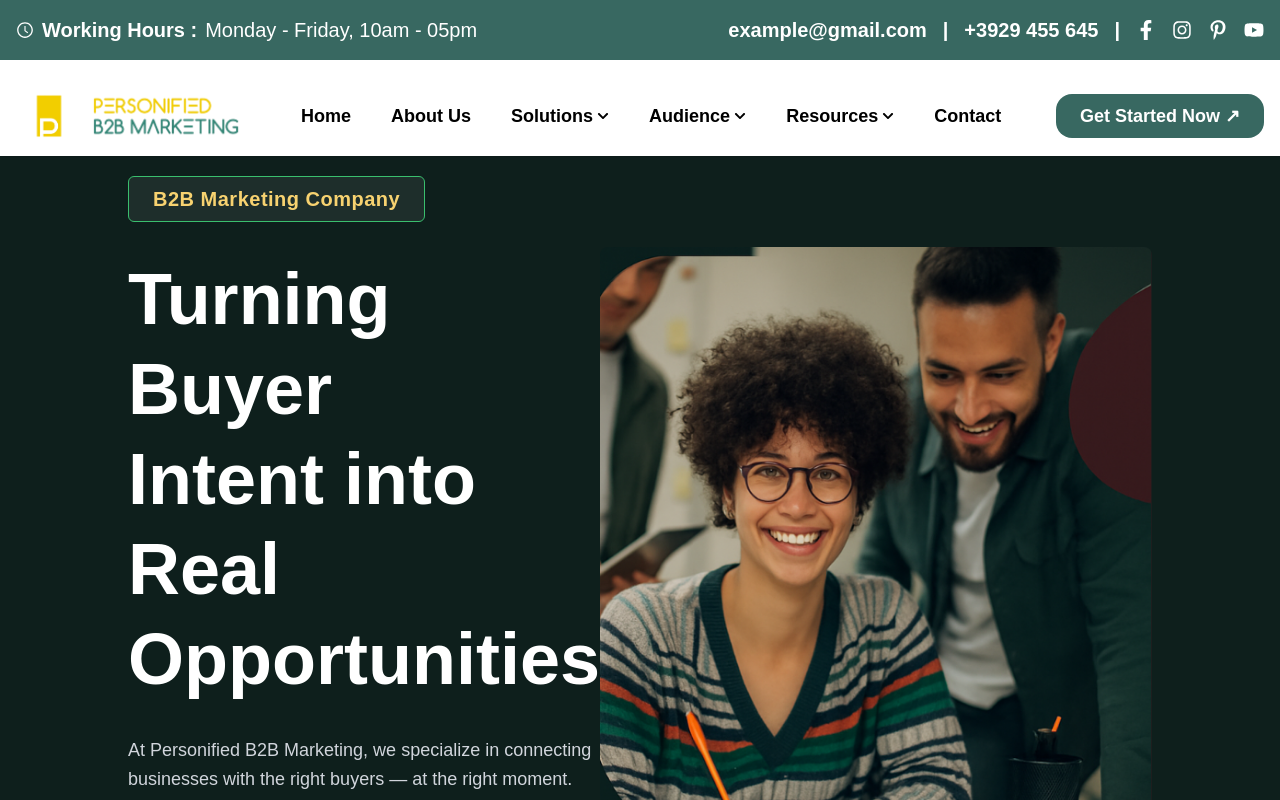
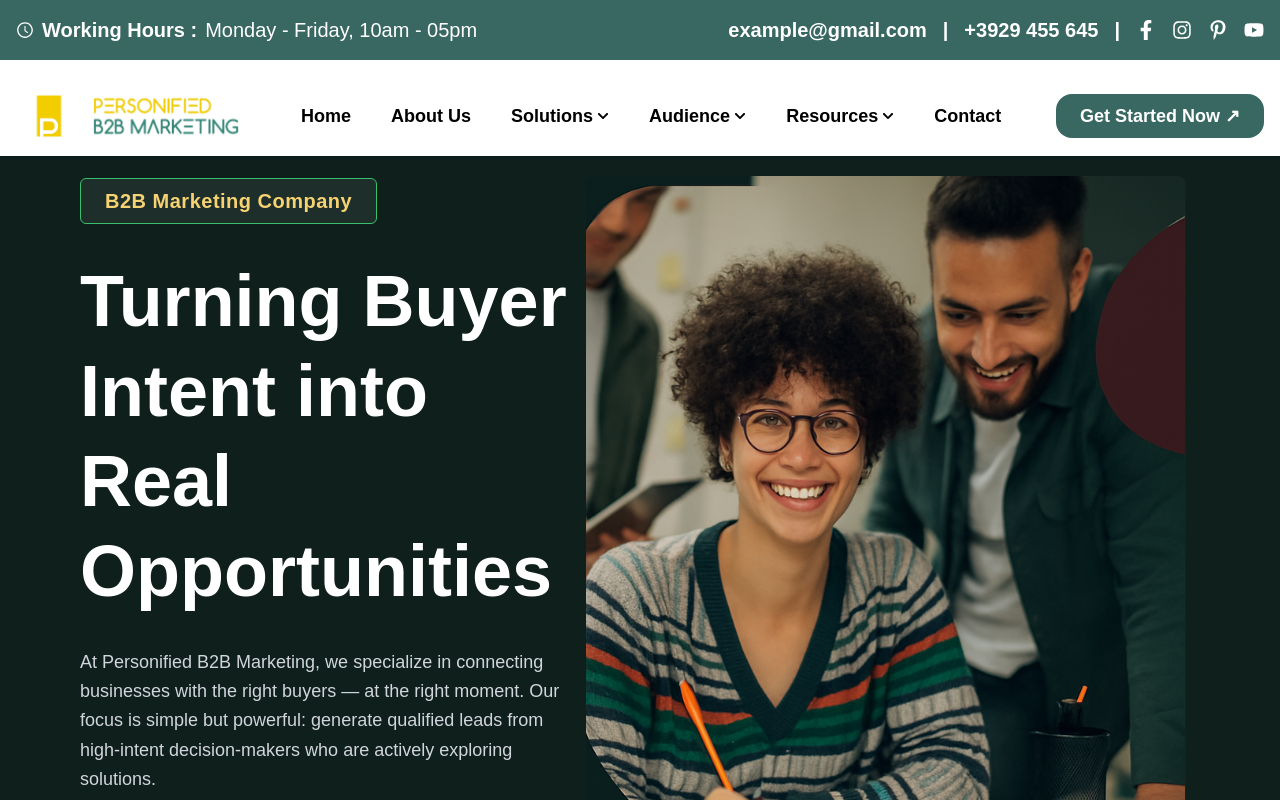
Before and after one commit to md-Gafrujama/personifindb2b-final, a Next.js app: page / in a window 1280 px wide. Shown: the top 800 px of the page. Built offline with nearby package versions, Linux system fonts and the light colour scheme; a web font is replaced by a local one.

Commit message:
commit change

```diff
--- a/src/app/page.jsx
+++ b/src/app/page.jsx
@@ -212,7 +212,7 @@ const Home = () => {
 
       {/* Hero Section */}
       <section
-  className="relative bg-[#0E1F1C] text-white pt-[30px] lg:pt-20 pb-20 px-6 xl:px-32 min-h-[70vh] flex items-center justify-center overflow-hidden mt-24"
+    className="relative bg-[#0E1F1C] text-white py-12 md:py-20 px-4 sm:px-6 md:px-20 mt-24"
   role="banner"
   aria-label="Hero section"
 >
```
